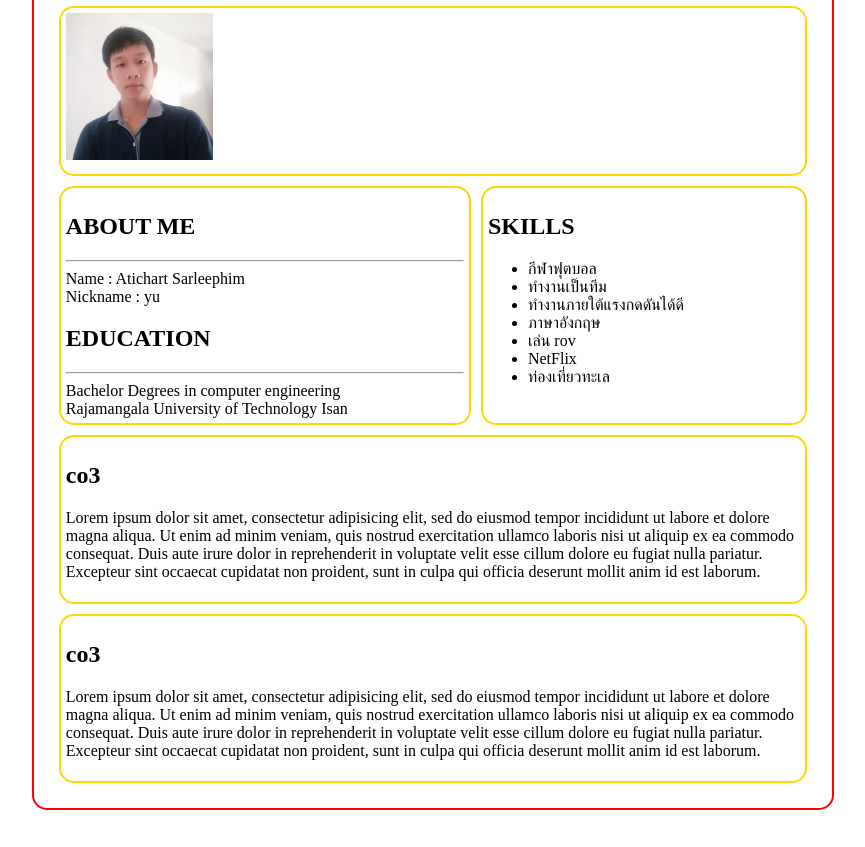
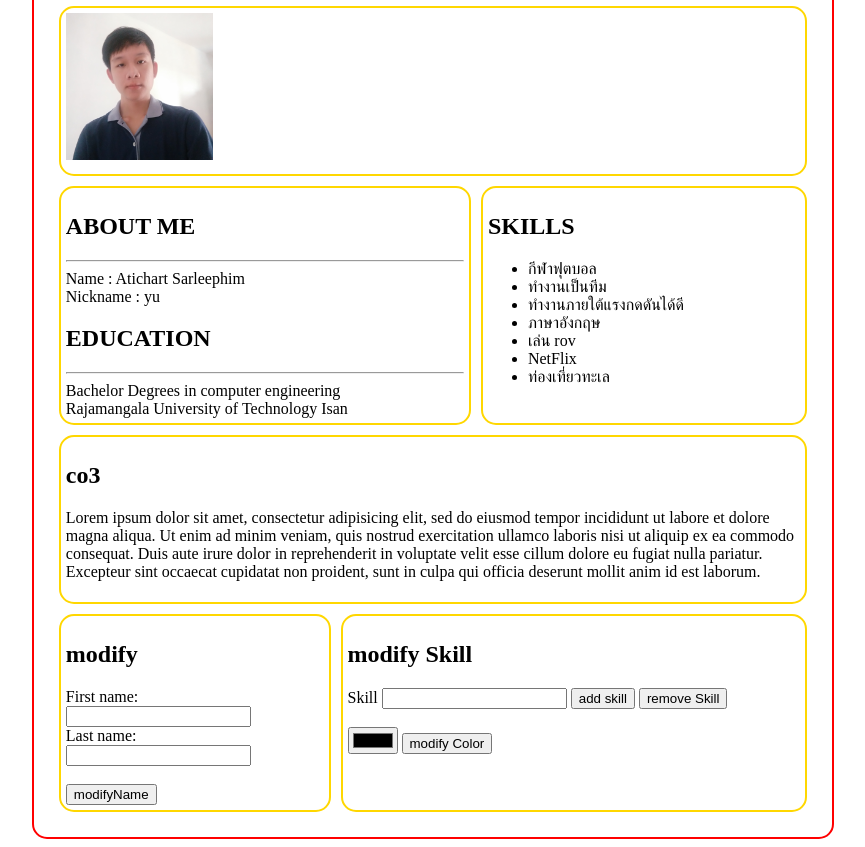
Before and after one commit to AtichartSar/FinalProject, a plain HTML site: page index.html in a window 1280 px wide. Shown: the part 109-956 px from the top of the page, without its empty margins (207-1072 px from the left). Before the commit the page ends 927 px from the top, so only its background shows below. Drawn offline with Linux system fonts and the light colour scheme.

Commit message:
third commit

```diff
--- a/index.html
+++ b/index.html
@@ -3,16 +3,17 @@
 
 <head>
     <title>Resume </title>
-    <link rel="stylesheet"  href="style.css">
+    <link rel="stylesheet" href="style.css">
+    <script src="myjs.js"></script>
 </head>
 
 <body>
-
-    <div class="container">
+    <script src=""></script>
+    <div class="container" id="container">
         <h1>I <span>Love my</span> code</h1>
         <div class="columns">
             <div class="col1">
-                <img class="img" src="/img/IMG_25610722_103811.jpg"  alt="">
+                <img class="img" src="/img/IMG_25610722_103811.jpg" alt="">
             </div>
 
         </div>
@@ -23,8 +24,9 @@
             <div class="col1">
                 <h2>ABOUT ME</h2>
                 <hr>
-                Name : <label for="">Atichart Sarleephim</label> <br>
-                Nickname : <label for="">yu</label>              <br>
+                Name : <label id="showfname" for="">Atichart </label> <label for=""
+                    id="showlname">Sarleephim</label><br>
+                Nickname : <label for="">yu</label> <br>
 
                 <h2>EDUCATION</h2>
                 <hr>
@@ -34,7 +36,7 @@
             </div>
             <div class="col2">
                 <h2>SKILLS</h2>
-                <ul>
+                <ul id="list">
                     <li>กีฬาฟุตบอล</li>
                     <li>ทำงานเป็นทีม</li>
                     <li>ทำงานภายใต้แรงกดดันได้ดี</li>
@@ -51,14 +53,38 @@
         <div class="columns ">
             <div class="col3">
                 <h2>co3</h2>
-                <p>Lorem ipsum dolor sit amet, consectetur adipisicing elit, sed do eiusmod tempor incididunt ut labore et dolore magna aliqua. Ut enim ad minim veniam, quis nostrud exercitation ullamco laboris nisi ut aliquip ex ea commodo consequat. Duis aute irure dolor in reprehenderit in voluptate velit esse cillum dolore eu fugiat nulla pariatur. Excepteur sint occaecat cupidatat non proident, sunt in culpa qui officia deserunt mollit anim id est laborum.</p>
+                <p>Lorem ipsum dolor sit amet, consectetur adipisicing elit, sed do eiusmod tempor incididunt ut labore
+                    et dolore magna aliqua. Ut enim ad minim veniam, quis nostrud exercitation ullamco laboris nisi ut
+                    aliquip ex ea commodo consequat. Duis aute irure dolor in reprehenderit in voluptate velit esse
+                    cillum dolore eu fugiat nulla pariatur. Excepteur sint occaecat cupidatat non proident, sunt in
+                    culpa qui officia deserunt mollit anim id est laborum.</p>
             </div>
         </div>
 
         <div class="columns ">
-            <div class="col4">
-                <h2>co3</h2>
-                <p>Lorem ipsum dolor sit amet, consectetur adipisicing elit, sed do eiusmod tempor incididunt ut labore et dolore magna aliqua. Ut enim ad minim veniam, quis nostrud exercitation ullamco laboris nisi ut aliquip ex ea commodo consequat. Duis aute irure dolor in reprehenderit in voluptate velit esse cillum dolore eu fugiat nulla pariatur. Excepteur sint occaecat cupidatat non proident, sunt in culpa qui officia deserunt mollit anim id est laborum.</p>
+            <div class="col1">
+                <h2>modify</h2>
+
+                <label for="fname">First name:</label><br>
+                <input type="text" id="fname" name="fname"><br>
+                <label for="lname">Last name:</label><br>
+                <input type="text" id="lname" name="lname"><br><br>
+                <button onclick="myFunction()">modifyName</button>
+
+
+
+            </div>
+            <div class="col1">
+                <h2>modify Skill</h2>
+                <label for="skill">Skill</label>
+                <input type="text" name="skill" id="skill">
+                <button onclick="addSkill()">add skill</button>
+                <button onclick="removeSkill()">remove Skill</button><br><br>
+
+                <input id="modifycolor" type="color">
+                <button onclick="modifyColor()">modify Color</button>
+
+
             </div>
 
         </div>
--- /dev/null
+++ b/myjs.js
@@ -0,0 +1,31 @@
+
+function myFunction() {
+    let fname = document.getElementById("fname").value;
+    let lname = document.getElementById("lname").value;
+
+    if (fname != "") document.getElementById("showfname").innerHTML = fname;
+    if (lname != "") document.getElementById("showlname").innerHTML = lname;
+
+}
+
+function addSkill() {
+    let skill = document.getElementById("skill").value;
+    if (skill != "") {
+        let ul = document.getElementById("list");
+        var li = document.createElement('li');
+        li.appendChild(document.createTextNode(skill));
+        ul.append(li);
+    }
+
+}
+
+function removeSkill() {
+    var listItems = document.getElementById("list").getElementsByTagName("li");
+    var last = listItems[listItems.length - 1];
+    last.parentNode.removeChild(last);
+}
+
+function modifyColor() {
+    let color = document.getElementById("modifycolor").value;
+    document.getElementById("container").style.backgroundColor = color;
+}
--- a/style.css
+++ b/style.css
@@ -3,7 +3,6 @@
     display: flex;
 
   }
-
 
   .container{
     width: 60%;
```
Also changed, not shown: 1 other file.
